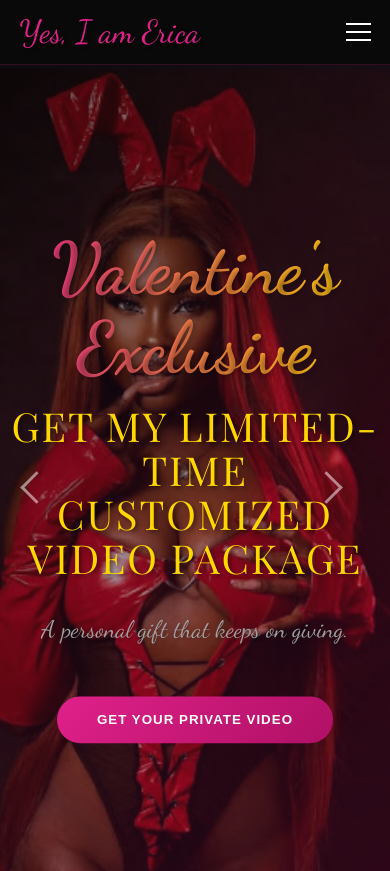
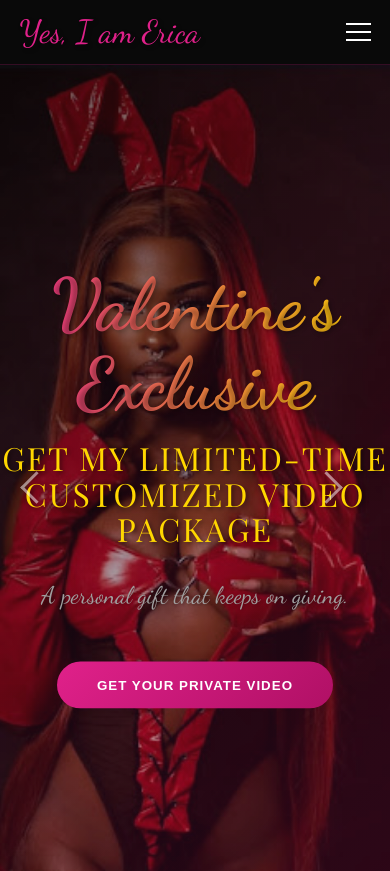
Before and after one commit to Folami/yes-its-erica, a React (Vite) app: page / in a window 390 px wide. Shown: the top 871 px of the page. Built offline with nearby package versions, Linux system fonts and the light colour scheme; a web font is replaced by a local one.

Commit message:
Hero font edit

```diff
--- a/src/App.jsx
+++ b/src/App.jsx
@@ -35,7 +35,7 @@ function App() {
   const renderContent = () => {
     switch (currentView) {
       case 'free-preview':
-        return <FreePreview onBack={() => navigateTo('home')} />
+        return <FreePreview onNavigate={navigateTo} />
       case 'photo-gallery':
         return <PhotoGallery onNavigate={navigateTo} />
       case 'video-collection':
--- a/src/components/FreePreview/FreePreview.jsx
+++ b/src/components/FreePreview/FreePreview.jsx
@@ -1,10 +1,15 @@
 import React from 'react'
+import Navbar from '../Navbar/Navbar'
+import Footer from '../Footer/Footer'
+import './FreePreview.css'
 
-function FreePreview({ onBack }) {
+function FreePreview({ onNavigate }) {
   return (
+    <>
+      <Navbar onNavigate={onNavigate} />
       <div className="free-preview-page">
         <div className="preview-container">
-        <button className="back-btn" onClick={onBack}>← Back to Home</button>
+          {/* <button className="back-btn" onClick={onBack}>← Back to Home</button> */}
           <h2 className="premium-font">Erica's Secret Preview</h2>
           <p>Unlock a glimpse into my world.</p>
 
@@ -25,6 +30,8 @@ function FreePreview({ onBack }) {
           </div>
         </div>
       </div>
+      <Footer />
+    </>
   )
 }
 
--- a/src/components/Hero/Hero.css
+++ b/src/components/Hero/Hero.css
@@ -98,7 +98,7 @@
 
 .hero-content h1 {
   font-family: var(--font-premium); /* Premium Serif Font */
-  font-size: 3.5rem; /* Reduced from potential massive sizes, tuned for elegance */
+  font-size: 2.5rem; /* Reduced from potential massive sizes, tuned for elegance */
   margin: 0 0 2rem;
   color: var(--color-accent-gold);
   line-height: 1.1;
@@ -206,5 +206,5 @@
 }
 
 @media (max-width: 768px) {
-  .hero-content h1 { font-size: 2.5rem; }
+  .hero-content h1 { font-size: 2.0rem; }
 }
```
Lines whose indentation alone changed are shown as unchanged.
